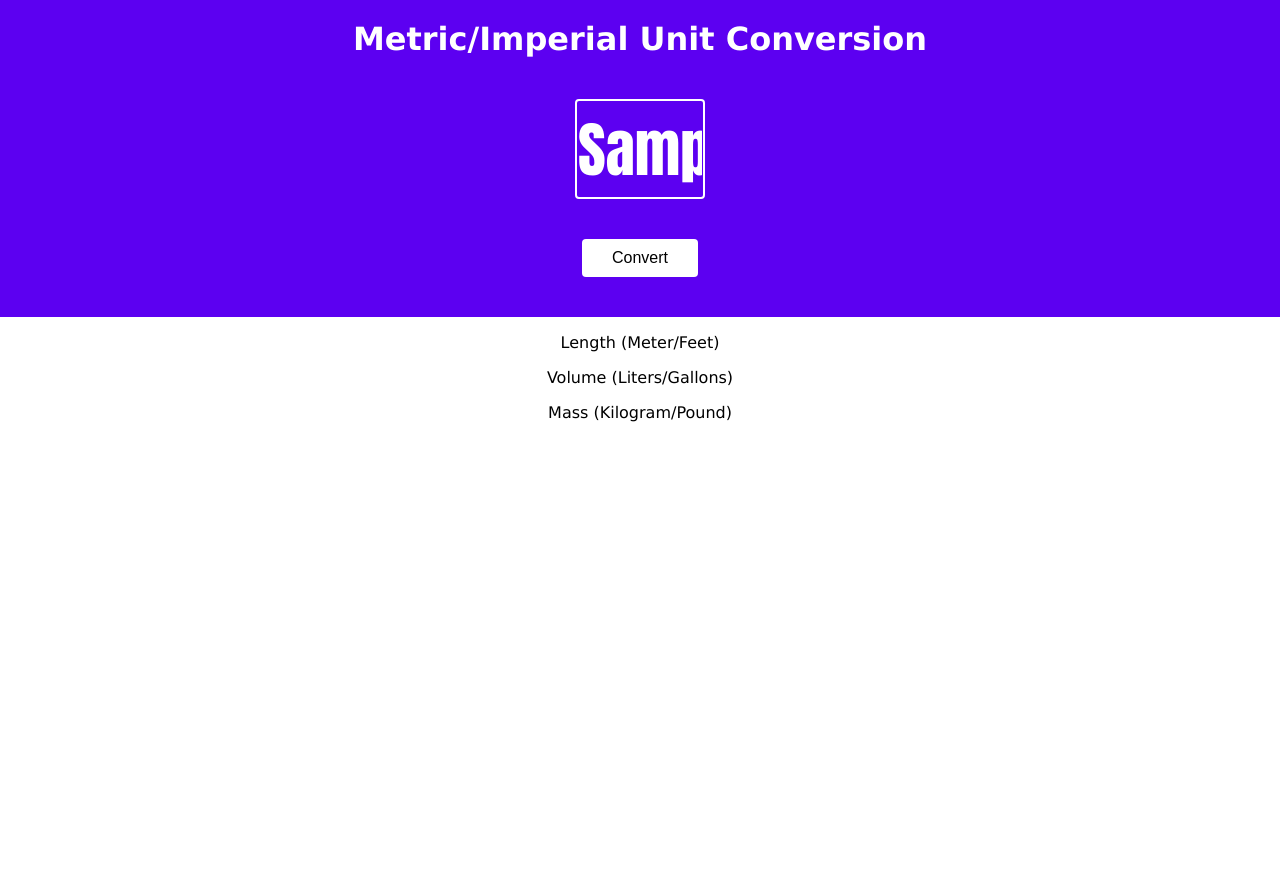
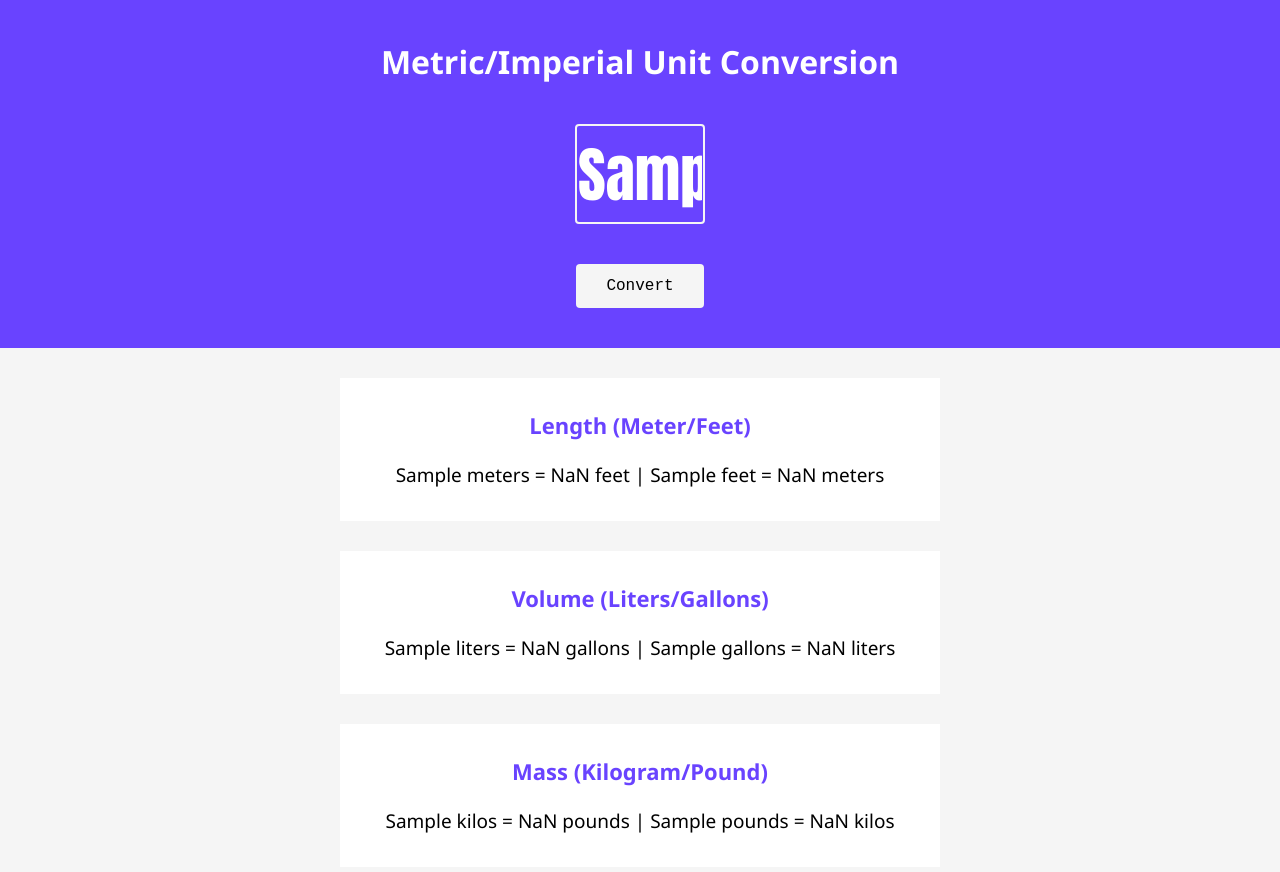
Before and after one commit to ericshark/metric-imperial-converter, a plain HTML site: page index.html in a window 1280 px wide. Both pictures are taken after typing "Sample" into the empty fields and a click on the button "Convert". Before the commit the page ends 800 px from the top, so only its background shows below. Drawn offline with Linux system fonts and the light colour scheme.

Commit message:
finaltouch

```diff
--- a/index.css
+++ b/index.css
@@ -1,22 +1,23 @@
 body {
     margin: 0;
     text-align: center;
-    font-family:Verdana, Geneva, Tahoma, sans-serif;
+    font-family:'Segoe UI', Tahoma, Geneva, Verdana, sans-serif;
+    background-color: whitesmoke;
 }
 
 .top-container{
-    background-color: rgb(92, 0, 241);
+    background-color: #6943FF;
     color: white;
 
 }
 h1{
-    padding-top:20px;
+    padding-top:40px;
     padding-bottom: 20px;
 }
 #input{
     padding: 35px 1px;
-    border: 2px solid white;
-    background-color: rgb(92, 0, 241);
+    border: 2px solid whitesmoke;
+    background-color: #6943FF;
     border-radius: 4px;
     font-size:60px;
     width: 130px;
@@ -29,10 +30,37 @@ h1{
 #btn{
     margin-top: 40px;
     margin-bottom: 40px;
-    padding: 10px 30px;
+    padding: 13px 30px;
     border-radius: 4px;
     border: none;
+    background-color: whitesmoke;
+    font-size: 16px;
+    font-family:monospace ;
+    position: relative;
+    transition: transform 0.1s ease
+}
+#btn:active{
+        transform: translateY(3px);
+}
+#btn:hover{
+    background-color:rgb(172, 172, 172) ;
+}
+
+.sub-container{
     background-color: white;
-    font-size: 16px;
-    font-family:  ;
+    width: 600px;
+    margin: 30px auto;
+    padding: 10px 0;
 }
+
+.label{
+    color: #6943FF;
+    font-weight: bold;
+    font-size: 22px;
+}
+
+#output-1, #output-2, #output-3{
+    font-size: 19px;
+    width: 600px;
+    height: 30px
+}
--- a/index.html
+++ b/index.html
@@ -15,21 +15,23 @@
         </div>
 
         <div class="bottom-container">
-            <div class="length">
-                <p>Length (Meter/Feet)</p>
-                <p id="output-1"></p>
+            <div class="sub-container">
+                <p class="label" >Length (Meter/Feet)</p>
+                <p id="output-1">12</p>
 
             </div>
 
-            <div class="length">
-                <p>Volume (Liters/Gallons)</p>
-                <p id="output-2"></p>
+            <div class="sub-container">
+                <p class="label" >Volume (Liters/Gallons)</p>
+                <p id="output-2">12</p>
             </div>
 
-            <div class="length">
-                <p>Mass (Kilogram/Pound)</p>
-                <p id="output-3"></p>
+            <div class="sub-container">
+                <p class="label">Mass (Kilogram/Pound)</p>
+                <p id="output-3">12</p>
             </div>
+
+
 
         </div>
 
--- a/index.js
+++ b/index.js
@@ -3,3 +3,40 @@
 1 liter = 0.264 gallon
 1 kilogram = 2.204 pound
 */
+
+const lengthEl = document.getElementById('output-1')
+const volumeEl = document.getElementById('output-2')
+const massEl = document.getElementById('output-3')
+const btnEl = document.getElementById('btn')
+const inputEl = document.getElementById('input')
+const toggleEl = document.getElementById('toggle-dark')
+
+btnEl.addEventListener("click", function(){
+    addOutput(inputEl.value)
+})
+
+function addOutput(value){
+    lengthEl.textContent = `${value} meters = ${feetC(value)} feet | ${value} feet = ${metersC(value)} meters`
+    volumeEl.textContent = `${value} liters = ${gallonC(value)} gallons | ${value} gallons = ${litersC(value)} liters `
+    massEl.textContent = `${value} kilos = ${poundsC(value)} pounds | ${value} pounds = ${kilosC(value)} kilos`
+}
+
+function feetC(value){
+    return (value*3.280839895).toFixed(3)
+}
+function metersC(value){
+    return (value/3.280839895).toFixed(3)
+}
+
+function gallonC(value){
+    return (value*0.264).toFixed(3)
+}
+function litersC(value){
+    return (value/0.264).toFixed(3)
+}
+function poundsC(value){
+    return (value*2.204).toFixed(3)
+}
+function kilosC(value){
+    return (value/2.204).toFixed(3)
+}
```
